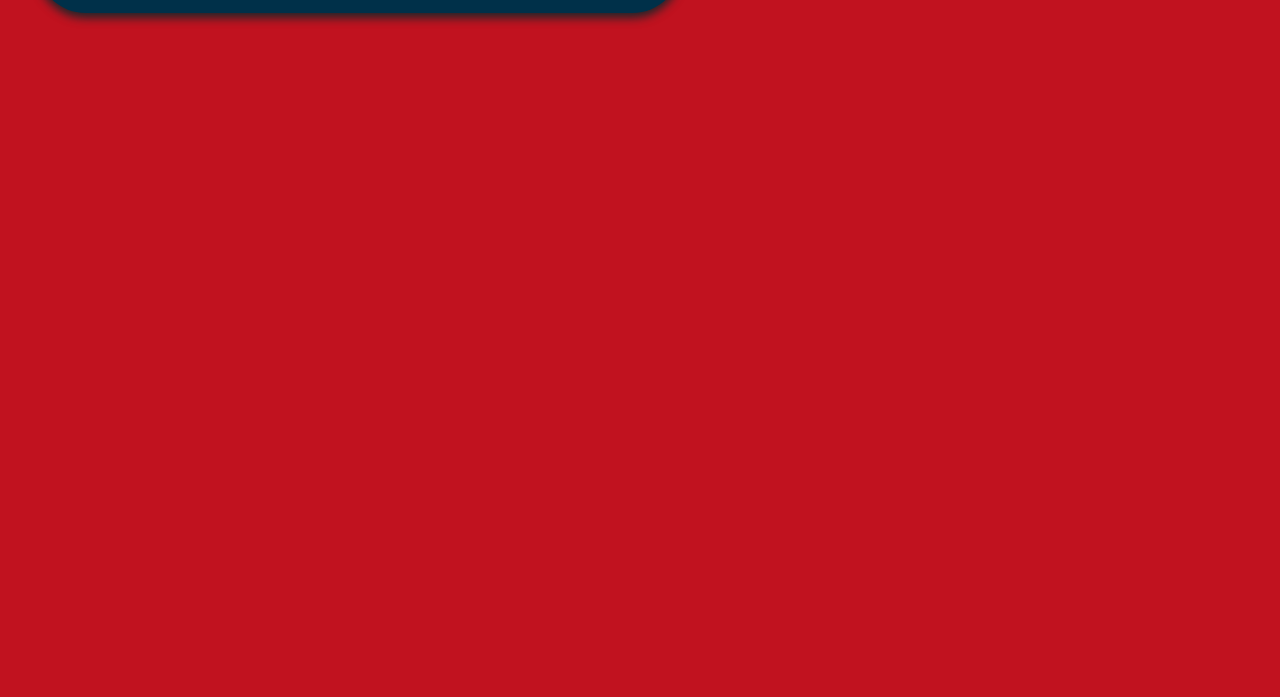
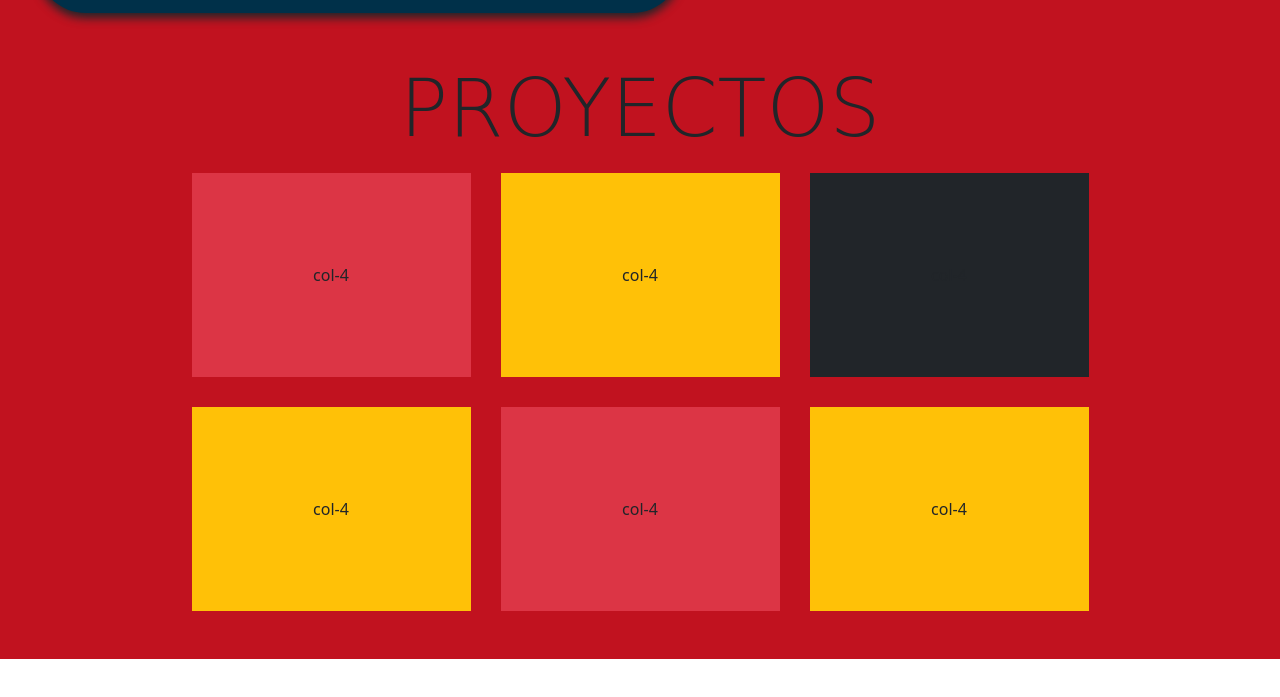
Before and after one commit to julian-rinaudo/port, a plain HTML site: page index.html in a window 1280 px wide. Shown: the part 1182-1879 px from the top of the page. After the commit the page ends 1841 px from the top, so only its background shows below. Drawn offline with nearby package versions, Linux system fonts and the light colour scheme; a web font is replaced by a local one.

Commit message:
add proyect

```diff
--- a/index.html
+++ b/index.html
@@ -85,7 +85,7 @@
         </p>
         <div class="row">
           <div class="ji p-3 d-flex flex-column align-items-center col-9 col-sm-10 col-md-10 col-lg-6 mt-5 ms-5">
-              <p class="tecnologias fs-3 text-white mb-0 ">TECNOLOGIAS</p>
+              <p class="tecnologias fs-3 text-black mb-0 ">TECNOLOGIAS</p>
               <div class="carousel">
                 <!-- Swiper -->
                   <div class="swiper mySwiper">
@@ -123,7 +123,21 @@
           </div>
     </div>
   </section>
-  <section id="proyect"></section>
+  <section class="proyect row g-0" id="proyect">
+    <div class="d-flex flex-column align-items-center ">
+        <p class="proyectos display-1 mt-5">PROYECTOS</p>
+        <div class=" as container mb-5 text-center d-flex flex-wrap justify-content-center ">
+          <div class="bg-danger s col-3">col-4</div>
+          <div class="bg-warning s col-3">col-4</div>
+          <div class="bg-dark s col-3">col-4</div>
+          <div class="bg-warning s col-3">col-4</div>
+          <div class="bg-danger s col-3">col-4</div>
+          <div class="bg-warning s col-3">col-4</div>
+        </div>
+    </div>
+
+
+  </section>
   <section></section>
 </body>
 
--- a/style.css
+++ b/style.css
@@ -45,9 +45,18 @@
     color: rgb(43, 43, 43);
     font-weight: 800;
 }
-#proyect{
+.proyect{
     background-color: rgb(193, 18, 31);
-    height: 100vh;
+    height: 100%;
+}
+.proyectos{
+    font-family: 'Zen Tokyo Zoo', cursive;
+}
+.s{
+    padding: 90px;
+}
+.as{
+    gap: 30px
 }
 .nav-menu{
     width: 100%;
@@ -455,8 +464,6 @@ section .row{
     height: 100%;
   }
 
-
-
   .swiper-slide img {
     width: 80%;
     height: 80%;
```
